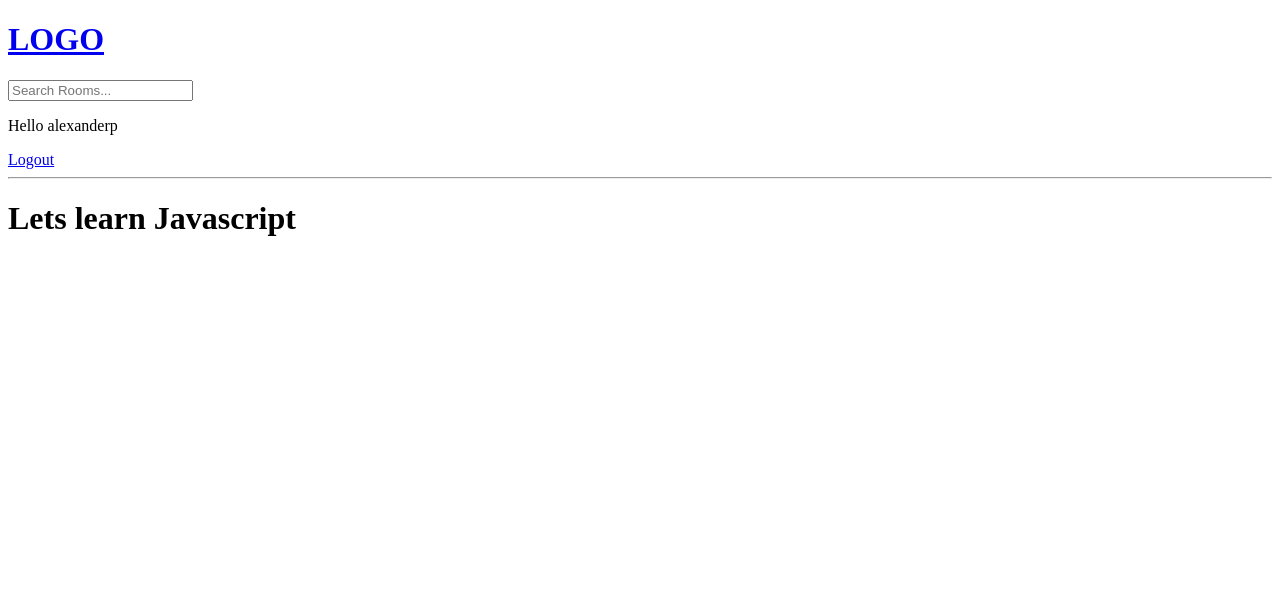
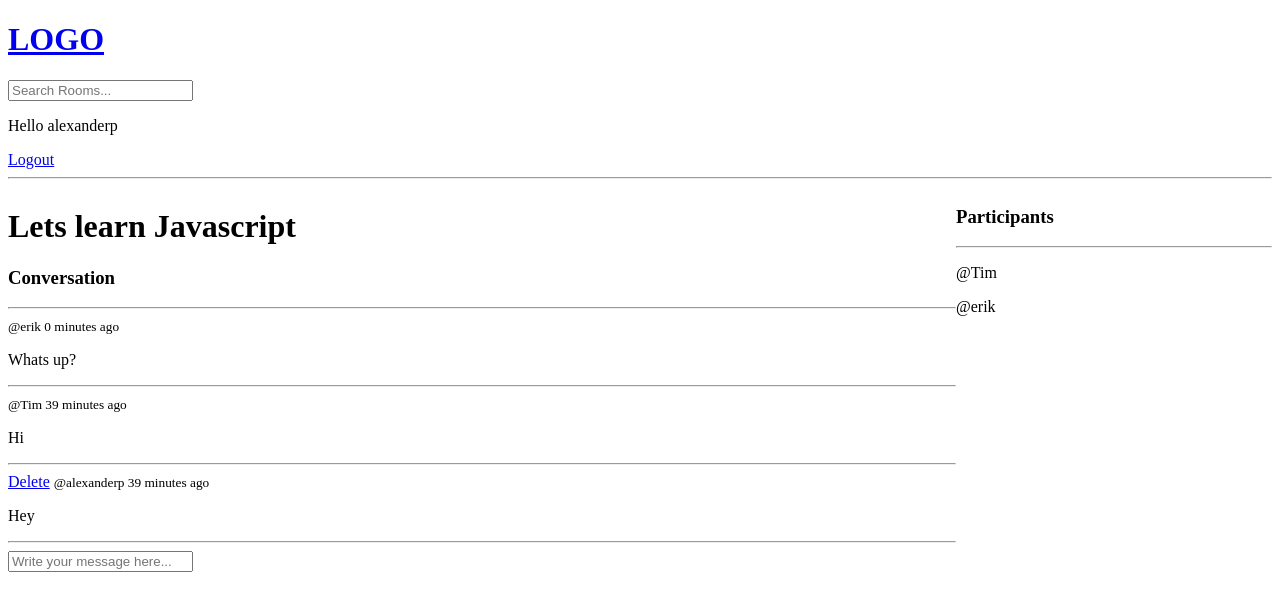
Before and after one commit to alexandernc0043/ITSC-3155, a Django app: page /room/1/ in a window 1280 px wide. Shown: the top 611 px of the page. Run offline with Django 5.2, Linux system fonts and the light colour scheme; a user stored in the database is signed in; data comes from the database, SQL or seed files in the repository; both versions use the stored data as it was after the commit.

Commit message:
ChatRoomMessagesCrudtoActivityFeed
3:01:25 to 3:27:30

```diff
--- a/Django Tutorial/studybud/base/models.py
+++ b/Django Tutorial/studybud/base/models.py
@@ -16,7 +16,7 @@ class Room(models.Model):
     topic = models.ForeignKey(Topic, on_delete=models.SET_NULL, null=True)
     name = models.CharField(max_length=200, )
     description = models.TextField(null=True, blank=True)
-    # participants =
+    participants = models.ManyToManyField(User, related_name='participants', blank=True)
     updated = models.DateTimeField(auto_now=True)
     created = models.DateTimeField(auto_now_add=True)
 
--- a/Django Tutorial/studybud/base/templates/base/room.html
+++ b/Django Tutorial/studybud/base/templates/base/room.html
@@ -1,4 +1,50 @@
 {% extends 'main.html' %}
 {% block content %}
-<h1>{{room.name}}</h1>
+    <style>
+        .room-container {
+            display: grid;
+            grid-template-columns: 3fr 1fr;
+        }
+    </style>
+    <div class="room-container">
+        <div>
+            <h1>{{ room.name }}</h1>
+
+            <p>{{ room.description }}</p>
+
+            <div class="comment-wrapper">
+                <h3>Conversation</h3>
+                <hr>
+                {% for message in room_messages %}
+                    <div>
+                        {% if request.user == message.user %}
+                            <a href="{% url 'delete-message' message.id %}">Delete</a>
+                        {% endif %}
+                        <small>@{{ message.user }} {{ message.created|timesince }} ago</small>
+                        <p>{{ message.body }}</p>
+                        <hr>
+                    </div>
+                {% endfor %}
+            </div>
+            {% if request.user.is_authenticated %}
+                <div class="comment-form">
+                    <form action="" method="POST">
+                        {% csrf_token %}
+                        <input type="text" name="body" placeholder="Write your message here..."/>
+                    </form>
+                </div>
+            {% endif %}
+        </div>
+        <div>
+            <h3>Participants</h3>
+            <hr>
+            {% for user in participants %}
+                <div>
+                    <p>@{{ user.username }}</p>
+                </div>
+            {% endfor %}
+        </div>
+    </div>
+
+
 {% endblock %}
--- a/Django Tutorial/studybud/base/urls.py
+++ b/Django Tutorial/studybud/base/urls.py
@@ -11,4 +11,6 @@ urlpatterns = [
     path('update-room/<str:pk>', views.updateRoom, name="update-room"),
     path('delete-room/<str:pk>', views.deleteRoom, name="delete-room"),
 
+path('delete-message/<str:pk>', views.deleteMessage, name="delete-message"),
+
 ]
--- a/Django Tutorial/studybud/base/views.py
+++ b/Django Tutorial/studybud/base/views.py
@@ -1,6 +1,6 @@
 from django.contrib.auth import authenticate, login, logout
 from django.shortcuts import render, redirect
-from .models import Room, Topic
+from .models import Room, Topic, Message
 from .forms import RoomForm
 from django.db.models import Q
 from django.contrib.auth.models import User
@@ -39,7 +39,7 @@ def loginPage(request):
         except:
             messages.error(request, 'User does not exist')
 
-        user = authenticate(request,username=username,password=password)
+        user = authenticate(request, username=username, password=password)
 
         if user is not None:
             login(request, user)
@@ -49,9 +49,11 @@ def loginPage(request):
     context = {'page': page}
     return render(request, 'base/login_register.html', context)
 
+
 def logoutUser(request):
     logout(request)
     return redirect('home')
+
 
 def registerPage(request):
     form = UserCreationForm()
@@ -66,7 +68,8 @@ def registerPage(request):
             return redirect('home')
         else:
             messages.error(request, 'An error has occurred during registration')
-    return render(request, 'base/login_register.html', {'form':form})
+    return render(request, 'base/login_register.html', {'form': form})
+
 
 def home(request):
     q = request.GET.get('q') if request.GET.get('q') != None else ''
@@ -74,7 +77,7 @@ def home(request):
         Q(topic__name__icontains=q) |
         Q(name__icontains=q) |
         Q(description__icontains=q)
-        )
+    )
     topic = Topic.objects.all()
     room_count = rooms.count()
     context = {'rooms': rooms, 'topics': topic, 'room_count': room_count}
@@ -83,8 +86,19 @@ def home(request):
 
 def room(request, pk):
     room = Room.objects.get(id=pk)
-    context = {'room': room}
+    room_messages = room.message_set.all().order_by('-created')
+    participants = room.participants.all()
+    if request.method == "POST":
+        message = Message.objects.create(
+            user=request.user,
+            room=room,
+            body=request.POST.get('body')
+        )
+        room.participants.add(request.user)
+        return redirect('room', pk=room.id)
+    context = {'room': room, 'room_messages': room_messages, 'participants': participants}
     return render(request, 'base/room.html', context)
+
 
 @login_required(login_url='/login')
 def createRoom(request):
@@ -98,6 +112,7 @@ def createRoom(request):
 
     context = {'form': form}
     return render(request, 'base/room_form.html', context)
+
 
 @login_required(login_url='/login')
 def updateRoom(request, pk):
@@ -115,6 +130,7 @@ def updateRoom(request, pk):
             return redirect('home')
     return render(request, 'base/room_form.html', context)
 
+
 @login_required(login_url='/login')
 def deleteRoom(request, pk):
     room = Room.objects.get(id=pk)
@@ -123,4 +139,25 @@ def deleteRoom(request, pk):
     if request.method == 'POST':
         room.delete()
         return redirect('home')
-    return render(request, 'base/delete.html', {'obj':room})
+    return render(request, 'base/delete.html', {'obj': room})
+
+
+@login_required(login_url='/login')
+def deleteRoom(request, pk):
+    room = Room.objects.get(id=pk)
+    if request.user != room.host:
+        return HttpResponse("You're not allowed here!!")
+    if request.method == 'POST':
+        room.delete()
+        return redirect('home')
+    return (render(request, 'base/delete.html', {'obj': room}))
+
+@login_required(login_url='/login')
+def deleteMessage(request, pk):
+    message = Message.objects.get(id=pk)
+    if request.user != message.user:
+        return HttpResponse("You're not allowed here!!")
+    if request.method == 'POST':
+        message.delete()
+        return redirect('home')
+    return render(request, 'base/delete.html', {'obj': message})
```
Also changed, not shown: Django Tutorial/studybud/base/migrations/0003_alter_room_options_room_participants.py (added), Django Tutorial/studybud/db.sqlite3, 1 other file.
